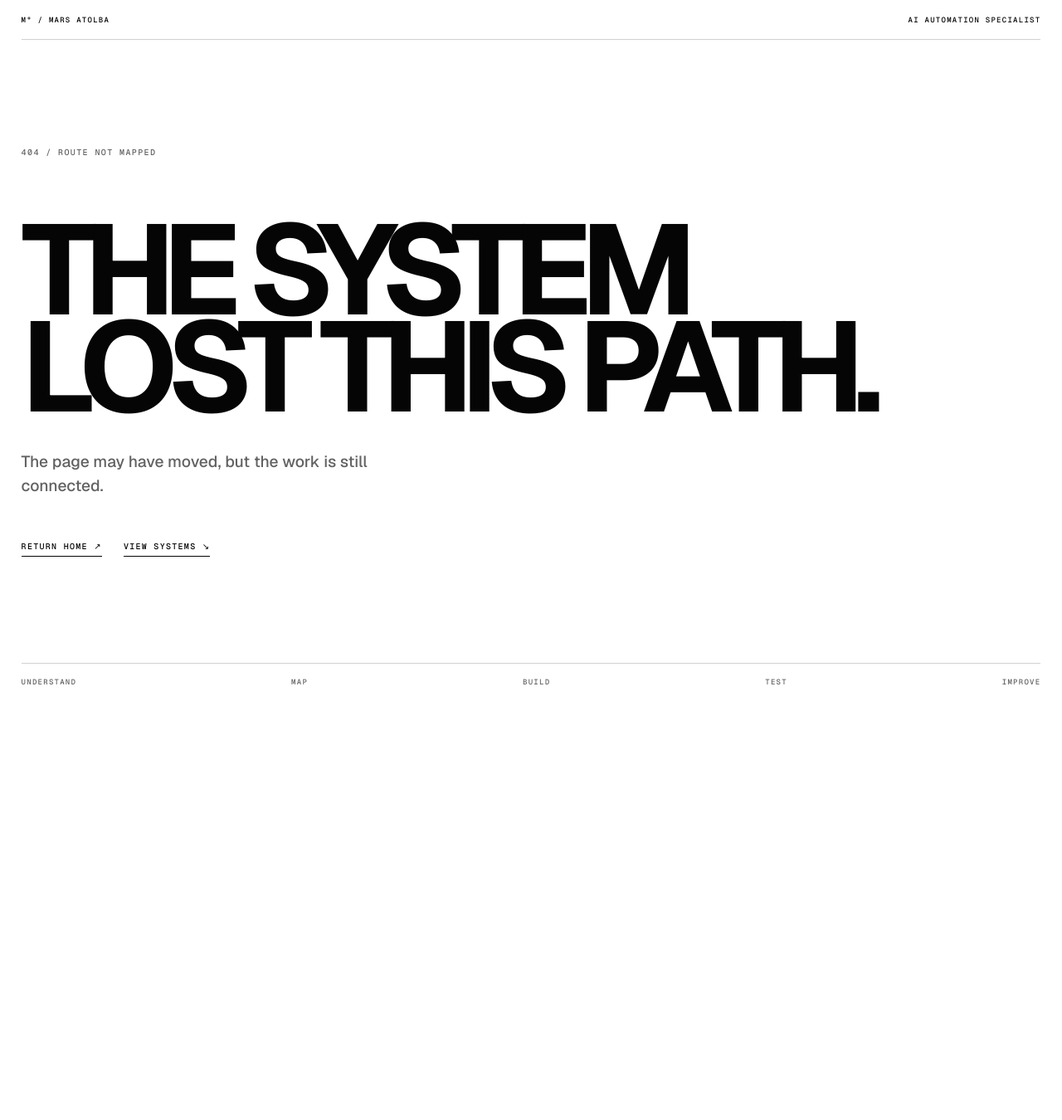
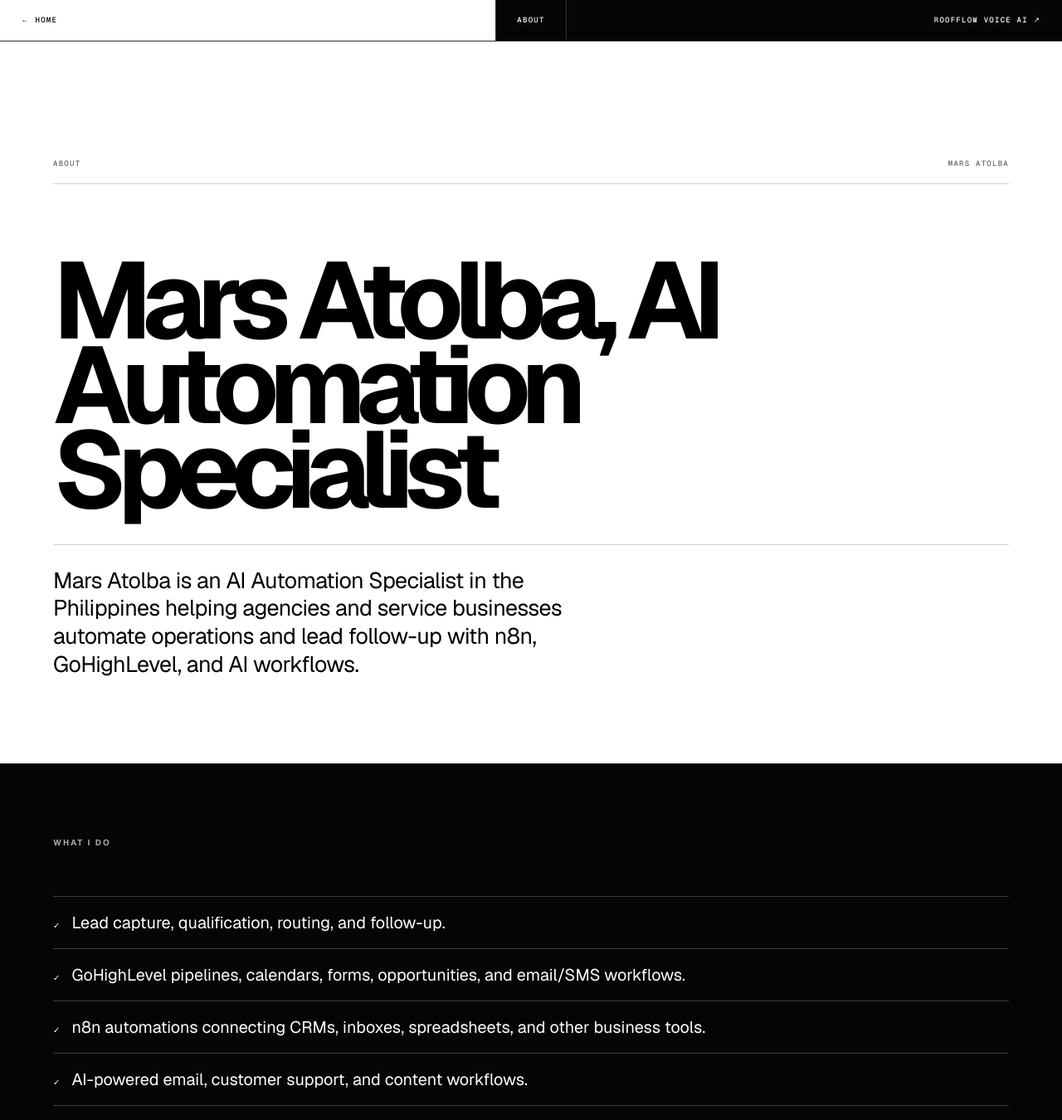
Before and after one commit to marsatolba6-gif/marsatolba-portfolio, a Next.js app: page /about in a window 1280 px wide. Before the commit this address had no page. Shown: the top 1350 px of the page at 83% size. Before the commit the page ends 853 px from the top, so only its background shows below. Built offline with nearby package versions, Linux system fonts and the light colour scheme.

Commit message:
Add About page and link it from sitemap and footer

```diff
--- a/app/Portfolio.tsx
+++ b/app/Portfolio.tsx
@@ -796,7 +796,7 @@ export default function Portfolio({ webhookReady = false }: { webhookReady?: boo
             </aside>
           </div>
           <div className="footer-word" aria-label="Elevate. Automate. Excel."><span>Elevate.</span><span>Automate.</span><span>Excel.</span></div>
-          <div className="footer-bottom"><span>© {CURRENT_YEAR} {SITE_CONFIG.name}</span><span>Remote / Philippines</span><span>{webhookReady ? "This form runs through an n8n workflow." : "Direct enquiries: " + SITE_CONFIG.email}</span></div>
+          <div className="footer-bottom"><span>© {CURRENT_YEAR} {SITE_CONFIG.name}</span><span>Remote / Philippines · <a href="/about">ABOUT ↗</a></span><span>{webhookReady ? "This form runs through an n8n workflow." : "Direct enquiries: " + SITE_CONFIG.email}</span></div>
         </section>
       </main>
 
--- /dev/null
+++ b/app/about/page.tsx
@@ -0,0 +1,194 @@
+import type { Metadata } from "next";
+import { SITE_CONFIG } from "../site-config";
+
+const intro =
+  "Mars Atolba is an AI Automation Specialist in the Philippines helping agencies and service businesses automate operations and lead follow-up with n8n, GoHighLevel, and AI workflows.";
+
+const whatIDo = [
+  "Lead capture, qualification, routing, and follow-up.",
+  "GoHighLevel pipelines, calendars, forms, opportunities, and email/SMS workflows.",
+  "n8n automations connecting CRMs, inboxes, spreadsheets, and other business tools.",
+  "AI-powered email, customer support, and content workflows.",
+  "API integrations, webhooks, troubleshooting, and automation cleanup.",
+] as const;
+
+const approach =
+  "Before automating anything, I ask where the team is losing time, where leads or tasks are falling through, and which steps should be automated and which simply need a better process. I build systems that are clear, practical, and maintainable.";
+
+const background = [
+  "AI Automation Specialist (Freelance), March 2025 to present.",
+  "AI Automation Developer (Independent Projects), September 2024 to March 2025.",
+  "Operations & Customer Success, Local Businesses and Personal Ventures, August 2021 to August 2024.",
+] as const;
+
+const tools = [
+  "n8n",
+  "GoHighLevel",
+  "OpenAI",
+  "Groq",
+  "Retell AI",
+  "Google Workspace (Gmail, Sheets, Calendar, Apps Script)",
+  "AppSheet",
+  "Slack",
+  "Trello",
+  "Meta Ads Manager",
+  "Supabase",
+  "webhooks",
+  "APIs",
+  "OAuth",
+] as const;
+
+export const metadata: Metadata = {
+  title: {
+    absolute: "About Mars Atolba | AI Automation Specialist",
+  },
+  description: intro,
+  alternates: {
+    canonical: `${SITE_CONFIG.url}/about`,
+  },
+};
+
+export default function AboutPage() {
+  return (
+    <>
+      <header className="case-topbar">
+        <a href="/">← HOME</a>
+        <span>ABOUT</span>
+        <a href="/work/roofflow-voice-ai">
+          ROOFFLOW VOICE AI ↗
+        </a>
+      </header>
+
+      <main className="case-page">
+        <section className="case-hero">
+          <div className="case-kicker">
+            <span>ABOUT</span>
+            <span>MARS ATOLBA</span>
+          </div>
+          <h1>Mars Atolba, AI Automation Specialist</h1>
+          <div className="case-hero-summary">
+            <p>{intro}</p>
+          </div>
+        </section>
+
+        <section
+          className="case-evidence"
+          aria-label="What I do and Approach"
+        >
+          <article aria-labelledby="what-i-do">
+            <h2 id="what-i-do" className="eyebrow inverse">
+              What I do
+            </h2>
+            <ul>
+              {whatIDo.map((item) => (
+                <li key={item}>{item}</li>
+              ))}
+            </ul>
+          </article>
+
+          <article aria-labelledby="approach">
+            <h2 id="approach" className="eyebrow inverse">
+              Approach
+            </h2>
+            <ul>
+              <li>{approach}</li>
+            </ul>
+          </article>
+        </section>
+
+        <section
+          className="case-flow"
+          aria-labelledby="background"
+        >
+          <div>
+            <p>BACKGROUND</p>
+            <h2 id="background">Background</h2>
+          </div>
+
+          <ol>
+            {background.map((entry, index) => (
+              <li key={entry}>
+                <span>
+                  {String(index + 1).padStart(2, "0")}
+                </span>
+                <strong>{entry}</strong>
+              </li>
+            ))}
+          </ol>
+
+          <div className="case-hero-summary">
+            <p>
+              I began in people-focused operations and
+              customer success, where I learned to see
+              the hidden handoffs, delays, and repetitive
+              work shaping every customer and team experience.
+            </p>
+          </div>
+        </section>
+
+        <section className="case-tools" aria-label="Tools">
+          <p>Tools</p>
+          <div>
+            {tools.map((tool) => (
+              <span key={tool}>{tool}</span>
+            ))}
+          </div>
+        </section>
+
+        <section
+          className="case-story"
+          aria-labelledby="featured-project"
+        >
+          <header>
+            <p>FEATURED PROJECT</p>
+            <h2 id="featured-project">
+              <a href="/work/roofflow-voice-ai">
+                RoofFlow Voice AI
+              </a>
+            </h2>
+          </header>
+          <div className="case-story-grid">
+            <article>
+              <span aria-hidden="true">↗</span>
+              <h3>RoofFlow Voice AI</h3>
+              <p>
+                RoofFlow Voice AI, an inbound AI voice
+                receptionist and lead qualification
+                automation for roofing businesses
+                (demo built with sample data).
+              </p>
+            </article>
+          </div>
+        </section>
+
+        <section className="case-tools" aria-label="Links">
+          <p>Links</p>
+          <div>
+            <a
+              className="pill"
+              href="https://github.com/marsatolba6-gif"
+              target="_blank"
+              rel="noopener noreferrer"
+            >
+              GitHub
+            </a>
+            <a
+              className="pill"
+              href="https://www.linkedin.com/in/automatewithmars"
+              target="_blank"
+              rel="noopener noreferrer"
+            >
+              LinkedIn
+            </a>
+            <a
+              className="pill"
+              href="mailto:marsatolba6@gmail.com"
+            >
+              marsatolba6@gmail.com
+            </a>
+          </div>
+        </section>
+      </main>
+    </>
+  );
+}
--- a/app/sitemap.ts
+++ b/app/sitemap.ts
@@ -19,6 +19,9 @@ export default function sitemap(): MetadataRoute.Sitemap {
       changeFrequency: "monthly",
       priority: 1,
     },
+    {
+      url: `${SITE_CONFIG.url}/about`,
+    },
     ...caseStudies,
   ];
 }
```
